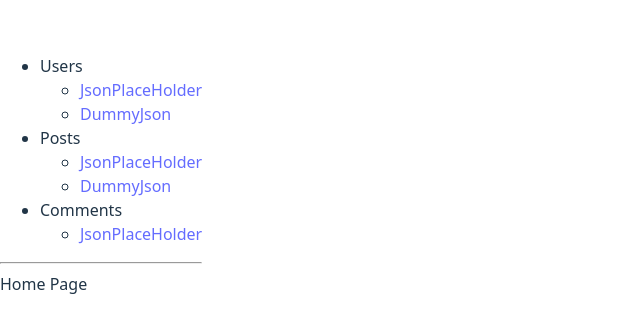
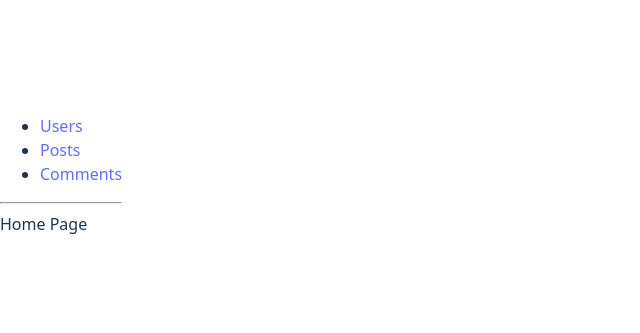
Before and after one commit to Artur-Petrov/react, a React (Vite) app: page / in a window 1280 px wide. Shown: the part 233-566 px from the top of the page, without its empty margins (0-640 px from the left). Built offline with nearby package versions, Linux system fonts and the light colour scheme.

Commit message:
homework3/task6/qL0b5uh fixed routes

```diff
--- a/src/components/Menu.tsx
+++ b/src/components/Menu.tsx
@@ -4,28 +4,9 @@
     return (
         <div>
             <ul>
-                <li>
-                    Users
-                    <ul>
-                        <li><Link to={'users/jsonplaceholder'}>JsonPlaceHolder</Link></li>
-                        <li><Link to={'users/dummyjson'}>DummyJson</Link></li>
-                    </ul>
-                </li>
-
-                <li>
-                    Posts
-                    <ul>
-                        <li><Link to={'posts/jsonplaceholder'}>JsonPlaceHolder</Link></li>
-                        <li><Link to={'posts/dummyjson'}>DummyJson</Link></li>
-                    </ul>
-                </li>
-
-                <li>
-                    Comments
-                    <ul>
-                        <li><Link to={'comments/jsonplaceholder'}>JsonPlaceHolder</Link></li>
-                    </ul>
-                </li>
+                <li><Link to={'users'}>Users</Link></li>
+                <li><Link to={'posts'}>Posts</Link></li>
+                <li><Link to={'comments'}>Comments</Link></li>
             </ul>
         </div>
     );
--- /dev/null
+++ b/src/pages/CommentsPage.tsx
@@ -0,0 +1,14 @@
+import {Link, Outlet} from "react-router-dom";
+
+const CommentsPage = () => {
+    return (
+        <div>
+            <ul> Comments
+                <li><Link to={'jsonplaceholder'}>JsonPlaceHolder</Link></li>
+            </ul>
+            <Outlet/>
+        </div>
+    );
+};
+
+export default CommentsPage;
--- /dev/null
+++ b/src/pages/PostsPage.tsx
@@ -0,0 +1,15 @@
+import {Link, Outlet} from "react-router-dom";
+
+const PostsPage = () => {
+    return (
+        <div>
+            <ul> Posts
+                <li><Link to={'jsonplaceholder'}>JsonPlaceHolder</Link></li>
+                <li><Link to={'dummyjson'}>DummyJson</Link></li>
+            </ul>
+            <Outlet/>
+        </div>
+    );
+};
+
+export default PostsPage;
--- /dev/null
+++ b/src/pages/UsersPage.tsx
@@ -0,0 +1,15 @@
+import {Link, Outlet} from "react-router-dom";
+
+const UsersPage = () => {
+    return (
+        <div>
+            <ul> Users
+                <li><Link to={'jsonplaceholder'}>JsonPlaceHolder</Link></li>
+                <li><Link to={'dummyjson'}>DummyJson</Link></li>
+            </ul>
+            <Outlet/>
+        </div>
+    );
+};
+
+export default UsersPage;
```
Also changed, not shown: src/router/routes.tsx (+14 -5 lines).
